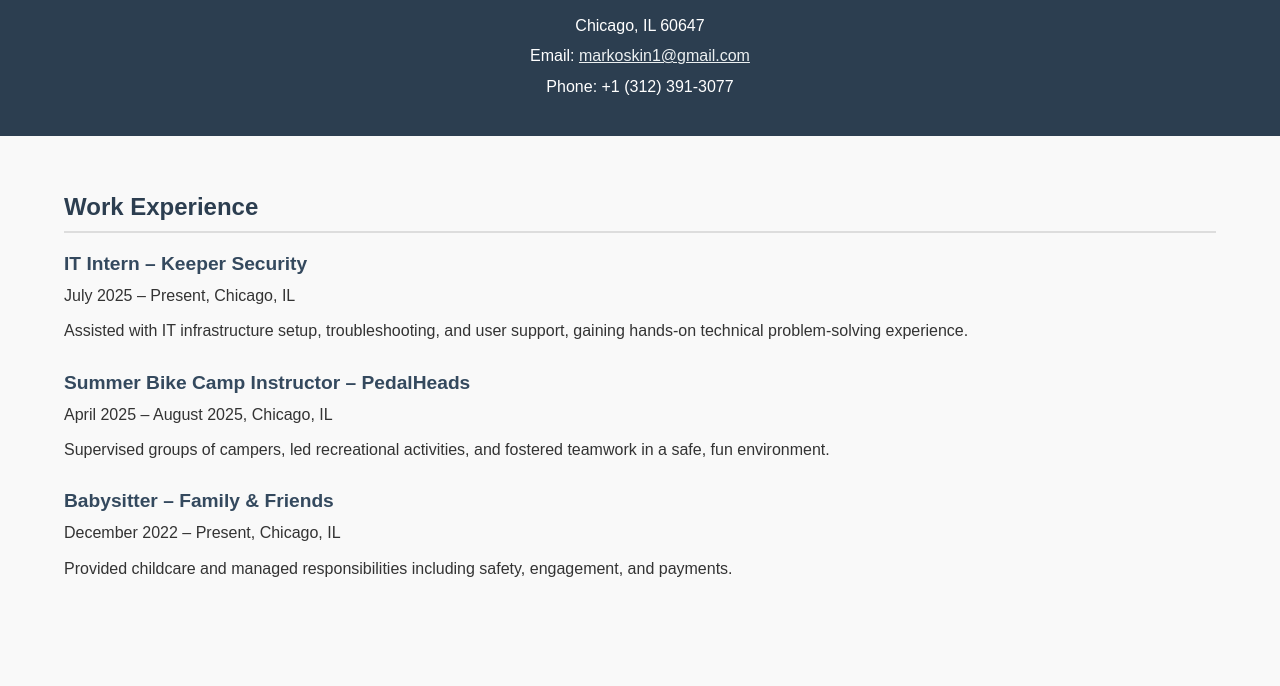
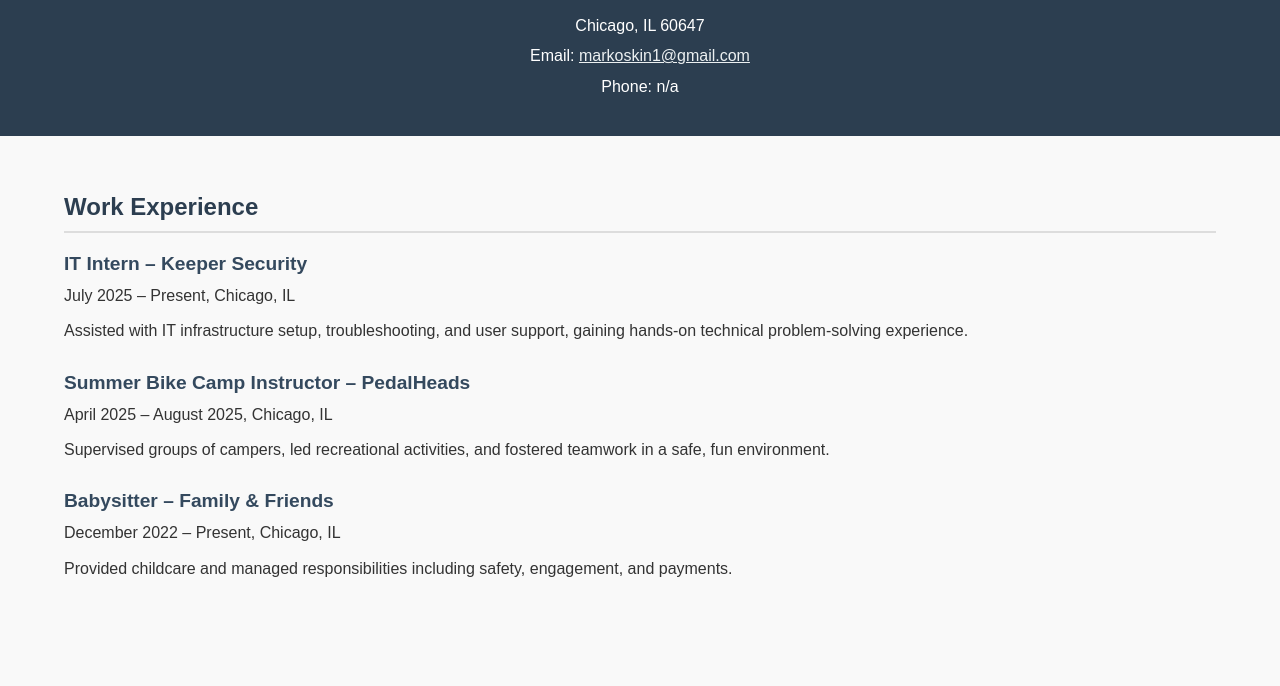
Before and after one commit to moskin-cpu/resume, a plain HTML site: page index.html in a window 1280 px wide. Shown: the part 88-774 px from the top of the page. Drawn offline with Linux system fonts and the light colour scheme.

Commit message:
Update index.html

```diff
--- a/index.html
+++ b/index.html
@@ -70,7 +70,7 @@
     <h1>Mark Oskin</h1>
     <p>Chicago, IL 60647</p>
     <p>Email: <a href="mailto:markoskin1@gmail.com" style="color: #ecf0f1;">markoskin1@gmail.com</a></p>
-    <p>Phone: +1 (312) 391-3077</p>
+    <p>Phone: n/a</p>
   </header>
 
   <section>
```
